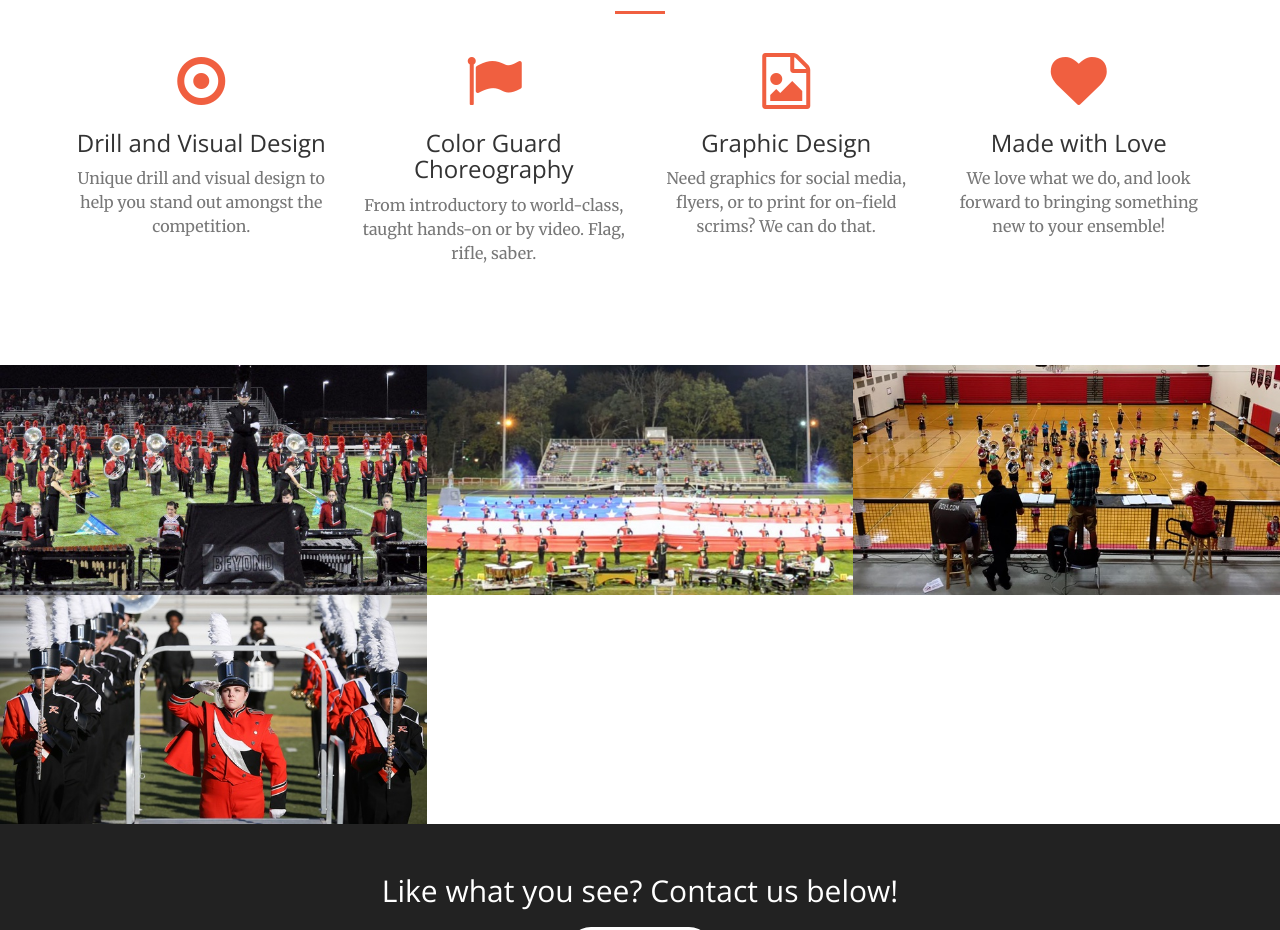
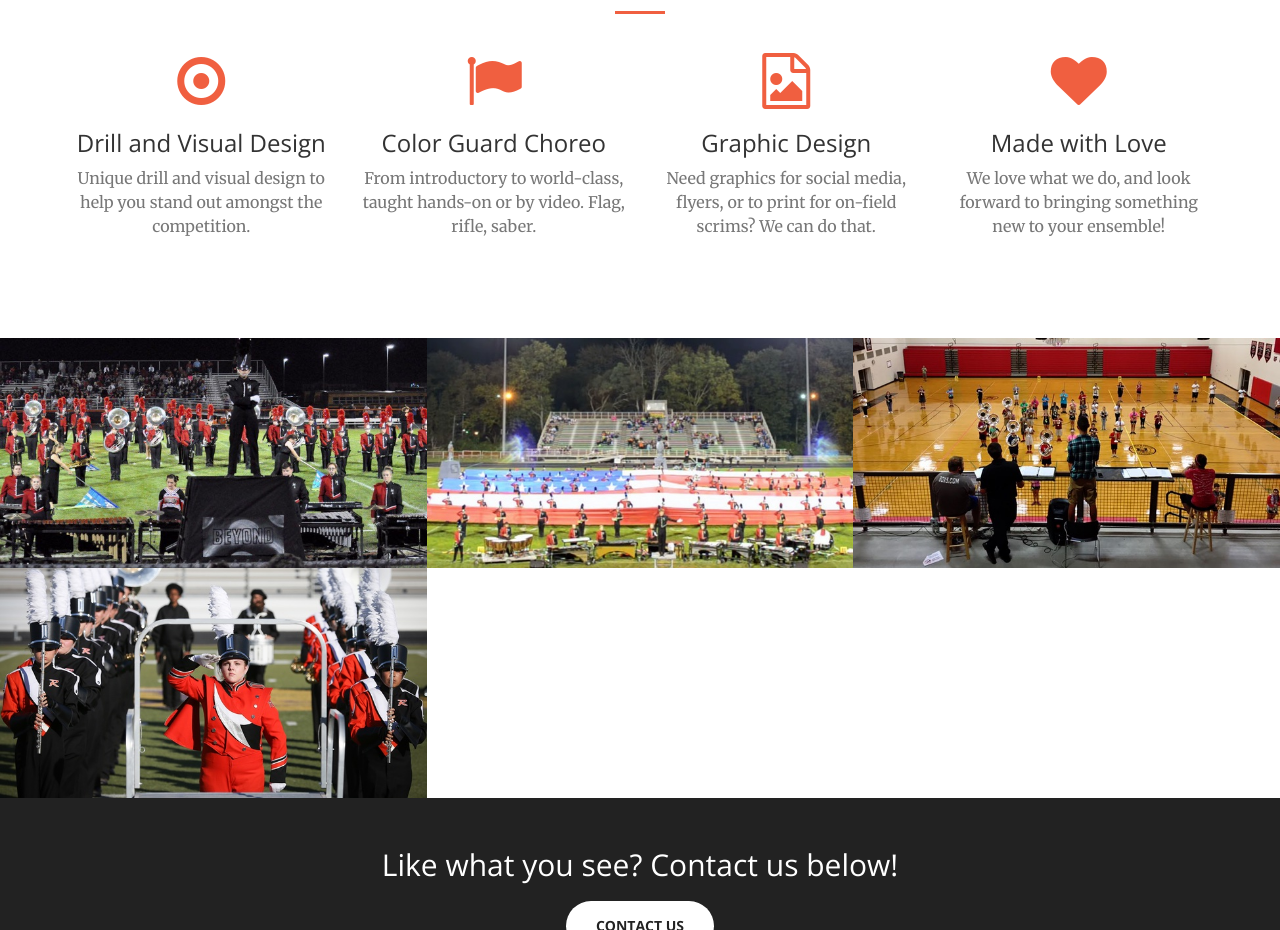
Before and after one commit to rr-visual-design/rr-visual-design.github.io, a plain HTML site: page index.html in a window 1280 px wide. Shown: the part 1360-2290 px from the top of the page. Drawn offline with nearby package versions, Linux system fonts and the light colour scheme.

Commit message:
rebuilding site Fri Jan 15 16:29:59 PST 2016

```diff
--- a/index.html
+++ b/index.html
@@ -117,7 +117,7 @@
             <div class="col-lg-3 col-md-6 text-center">
                 <div class="service-box">
                     <i class="fa fa-4x fa-flag wow bounceIn text-primary"></i>
-                    <h3>Color Guard Choreography</h3>
+                    <h3>Color Guard Choreo</h3>
                     <p class="text-muted">From introductory to world-class, taught hands-on or by video. Flag, rifle, saber.</p>
                 </div>
             </div>
```
